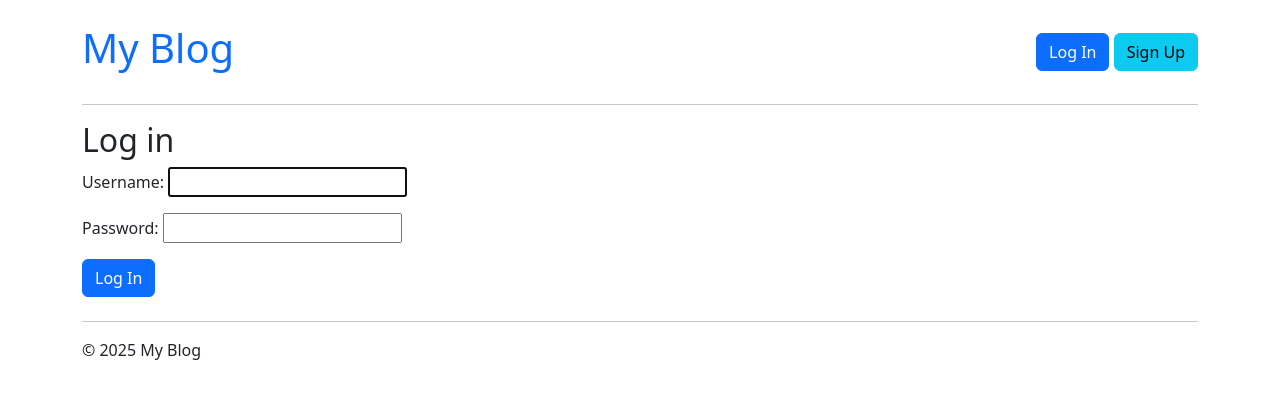
After one commit to SmittGevariya/django-blog-project, a Django app: page /login/ in a window 1280 px wide. The commit adds this page. Shown: the top 399 px of the page. Run offline with Django 5.2, Linux system fonts and the light colour scheme.

Commit message:
feat : add user login functionality

```diff
--- a/blog_project/blog_project/settings.py
+++ b/blog_project/blog_project/settings.py
@@ -124,3 +124,5 @@ STATIC_URL = 'static/'
 # https://docs.djangoproject.com/en/5.2/ref/settings/#default-auto-field
 
 DEFAULT_AUTO_FIELD = 'django.db.models.BigAutoField'
+
+LOGIN_REDIRECT_URL = '/'
--- a/blog_project/blog_project/urls.py
+++ b/blog_project/blog_project/urls.py
@@ -17,8 +17,11 @@ Including another URLconf
 from django.contrib import admin
 from django.urls import path,include
 from posts import views as post_views
+from django.contrib.auth import views as auth_views
+
 urlpatterns = [
     path('admin/', admin.site.urls),
     path('signup/',post_views.signup,name='signup'),
+    path('login/',auth_views.LoginView.as_view(template_name='registration/login.html'),name='login'),
     path('',include('posts.urls')),
 ]
--- a/blog_project/templates/layout.html
+++ b/blog_project/templates/layout.html
@@ -11,7 +11,15 @@
     <header class="container mt-4">
         <nav class='d-flex justify-content-between align-items-center mb-4'>
             <a href="{% url 'post_list' %}" class='text-decoration-none'><h1>My Blog</h1></a>
-            <a href="{% url 'signup' %}" class='btn btn-primary'>Sign Up</a>
+            <div>
+                {% if user.is_authenticated %}
+                <p class='d-inline me-2 font-bold text-black'>Hello {{user.username}} !</p>
+                {% else %}
+                <a href="{% url 'login'%}" class='btn btn-primary'>Log In</a>
+                <a href="{% url 'signup'%}" class='btn btn-info'>Sign Up</a>
+                {% endif %}
+            </div>
+
         </nav>
         <hr>
     </header>
--- /dev/null
+++ b/blog_project/templates/registration/login.html
@@ -0,0 +1,11 @@
+{% extends 'layout.html' %}
+
+{% block content %}
+
+    <h2>Log in</h2>
+    <form action="" method='POST'>
+        {% csrf_token %}
+        {{form.as_p}}
+        <button type='submit' class='btn btn-primary'>Log In</button>
+    </form>
+{% endblock  %}
```
